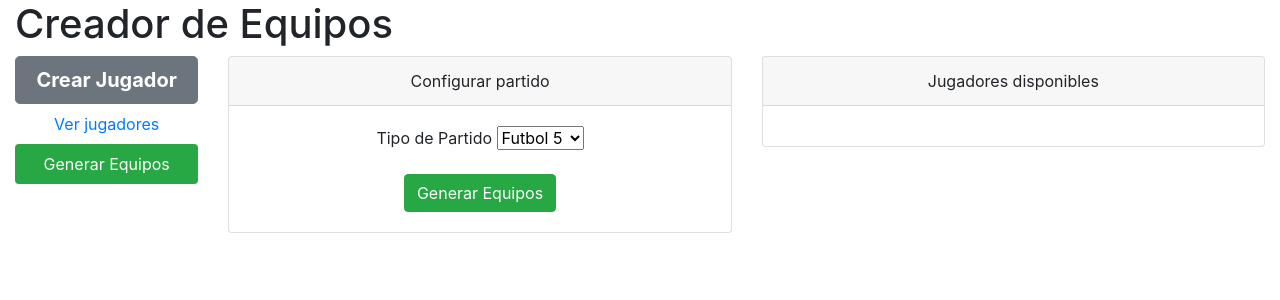
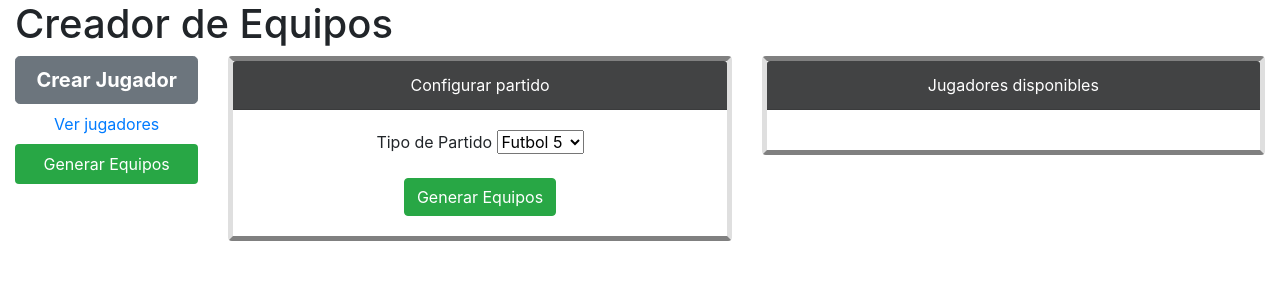
Before and after one commit to rquinb/football-teams-manager, a Flask app: page /administrador-de-jugadores in a window 1280 px wide, after a click on "Generar Equipos". Shown: the top 300 px of the page. Run offline with Flask 2, Linux system fonts and the light colour scheme; data comes from the database, SQL or seed files in the repository; some libraries are stand-ins or nearby versions.

Commit message:
Displays skills information of generated team

```diff
--- a/static/script.js
+++ b/static/script.js
@@ -51,8 +51,13 @@ $("#nuevo-jugador").on("click",function(){
 
 $("#button-generate-teams").on("click",function(){
   $(".team1").html('<span id="loading-message">Generando equipos...</span>');
+  $(".team1-data").empty();
+  $("#team1-title").empty();
   $(".team2").empty();
-
+  $(".team2-data").empty();
+  $("#team2-title").empty();
+  $("#total-skills-diff").empty();
+  $("#total-skills-difference-container").empty();
   let baseMatchUrl = `${baseUrl}/match?`;
   let numberOfPlayers = $("#tipo-futbol").val();
   let playersPerTeam = `players_per_team=${numberOfPlayers}`;
@@ -66,7 +71,8 @@ $("#button-generate-teams").on("click",function(){
   $.get(fullMatchUrl, function( data ) {
     let positions = ['C_GK', 'LC_B', 'C_B', 'RC_B','C_DM', 'LC_M', 'RC_M'];
     let teamsNames = Object.keys(data['teams']);
-    console.log(teamsNames);
+    $('#total-skills-diff').html(`<div class="card"><div class="card-header">Total Skills Difference</div><div class="card-body text-center"><h2>${data['skill_differences']['average_difference'].toFixed(2)}</h2></div></div>`);
+    $('#total-skills-difference-container').html(renderTotalSkillsDifferenceInformation(data['skill_differences']['difference_per_skill']));
     for(let i=0;i<teamsNames.length;i++){
       let playersPositions = [];
       for(let j=0;j<parseInt(numberOfPlayers);j++){
@@ -75,6 +81,7 @@ $("#button-generate-teams").on("click",function(){
         playerObject['position'] = positions[j];
         playersPositions.push(playerObject);
       }
+      $(`#team${i+1}-title`).html(`<h1>Team ${i+1}</h1>`)
       $(`.team${i+1}`).soccerfield(playersPositions,{
           field: {
             width: "500px",
@@ -94,10 +101,30 @@ $("#button-generate-teams").on("click",function(){
               img: false
           }
       });
+      $(`.team${i+1}-data`).html(renderTeamAverageSkills(data['teams'][`team_${i+1}`]['skills']));
     }
     $(".team1").find("#loading-message").remove();
+
   });
 });
+
+function renderTotalSkillsDifferenceInformation(differencePerSkillArray){
+  let html = '<div class="card"><div class="card-header">Differences Per Skill</div><div class="card-body wrapper-skills-differences">';
+  for(let skill of differencePerSkillArray){
+    html += `<div class="card"><div class="card-header">${skill['name'].toUpperCase()}</div><div class="card-body">${skill['value'].toFixed(2)}</div></div>`;
+  }
+  html += "</div></div>"
+  return html;
+}
+
+function renderTeamAverageSkills(teamSkillsArray){
+  let html = '<table class="table"><tr><th>Skill</th><th>Average</th></tr>'
+  for(let skill of teamSkillsArray){
+    html += `<tr><td>${skill['name'].toUpperCase()}</td><td>${skill['value'].toFixed(2)}</td></tr>`
+  }
+  html += "</table>"
+  return html;
+}
 
 $(".players-data-numeric-input").slider({
   min: 1,
@@ -117,7 +144,7 @@ $(document).on("click",".player-card",function(){
   let listOfPlayers = "";
   let playerCards = $(".selected-player-card");
   for(let playerCard of playerCards){
-    listOfPlayers += `<div class="card">${$(playerCard).find('.player-name-card').text()}</div>`
+    listOfPlayers += `<div class="card player-for-match">${$(playerCard).find('.player-name-card').text()}</div>`
   }
   $("#available-players-container").html(listOfPlayers);
 });
--- a/static/styles.css
+++ b/static/styles.css
@@ -20,6 +20,11 @@
 .wrapper-available-players {
     display: grid;
     grid-template-columns: repeat(5, 1fr);
+    grid-gap: 10px;
+}
+.wrapper-skills-differences{
+    display: grid;
+    grid-template-columns: repeat(6, 1fr);
     grid-gap: 10px;
 }
 .average-skill{
@@ -59,3 +64,23 @@
 .selected-player{
     border-width: thick;;
 }
+
+.player-for-match{
+    background-color: #28a745;
+    font-weight: bold;
+}
+
+.configure-match-header{
+    background-color: #424344;
+    color: white;
+    font-size: medium;
+}
+
+.configure-match-card{
+    border-width: thick;
+    border-block-color: gray;
+}
+
+.row{
+    margin-bottom: 10px;
+}
--- a/templates/players.html
+++ b/templates/players.html
@@ -86,8 +86,8 @@
                         <div class="tab-pane fade" id="v-pills-generate-teams" role="tabpanel" aria-labelledby="v-pills-generate-teams-tab" aria-hidden="true">
                             <div class="row">
                                 <div class="col-md-6">
-                                    <div class="card mx-auto text-center">
-                                        <div class="card-header">Configurar partido</div>
+                                    <div class="card mx-auto text-center configure-match-card">
+                                        <div class="card-header configure-match-header">Configurar partido</div>
                                         <div class="card-body">
                                             <div class="form-group">
                                                 <label for="tipo-futbol">Tipo de Partido</label>
@@ -102,21 +102,34 @@
                                     </div>
                                 </div>
                                 <div class="col-md-6">
-                                    <div class="card mx-auto text-center">
-                                        <div class="card-header">Jugadores disponibles</div>
+                                    <div class="card mx-auto text-center configure-match-card">
+                                        <div class="card-header configure-match-header">Jugadores disponibles</div>
                                         <div class="card-body">
                                             <div class="wrapper-available-players" id="available-players-container"></div>
                                         </div>
                                     </div>
                                 </div>
                             </div>
+                            <div class="row d-flex justify-content-center">
+                                <div id="total-skills-diff"></div>
+                            </div>
+                            <div class="row d-flex justify-content-center">
+                                <div id="total-skills-difference-container"></div>
+                            </div>
                             <div class="row">
                                 <div class="col-md-6">
+                                    <div id="team1-title"></div>
                                     <div class="team1"></div>
+                                    <div class="team1-data"></div>
                                 </div>
                                 <div class="col-md-6">
+                                    <div id="team2-title"></div>
                                     <div class="team2"></div>
+                                    <div class="team2-data"></div>
                                 </div>
+                            </div>
+                            <div class="row">
+                                <div id="match-data"></div>
                             </div>
                         </div>
                     </div>
```
